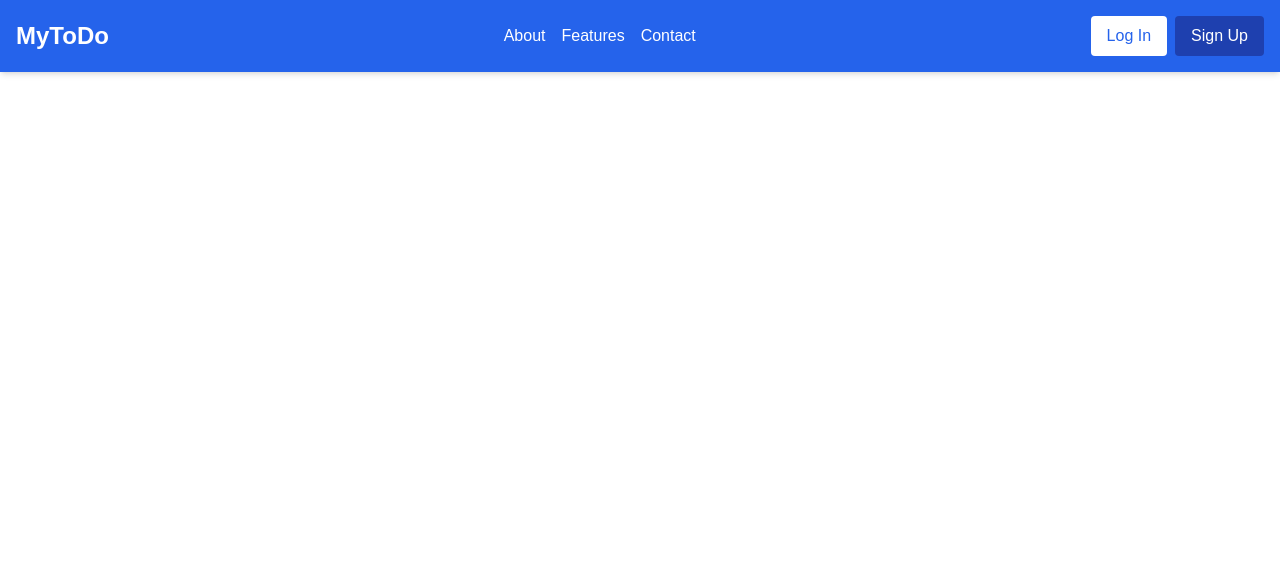
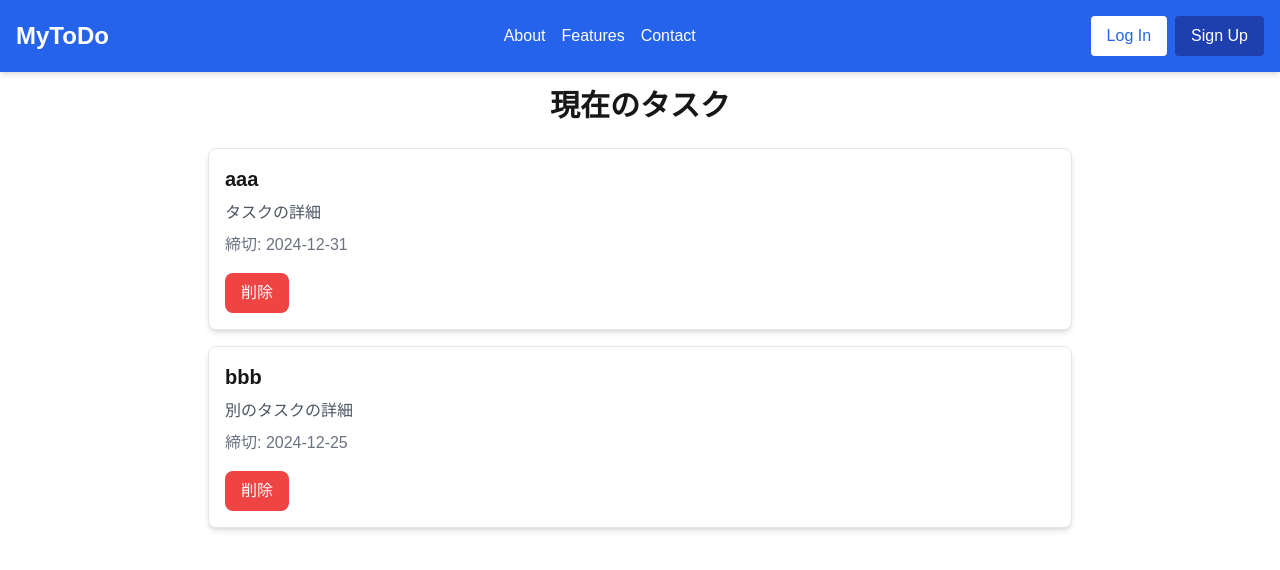
Before and after one commit to mafyyu/todoapp, a Next.js app: page /home in a window 1280 px wide. Shown: the top 570 px of the page. Built offline with nearby package versions, Linux system fonts and the light colour scheme.

Commit message:
feat:homeページのUI作成

```diff
--- a/app/home/page.tsx
+++ b/app/home/page.tsx
@@ -1,12 +1,63 @@
 import { Header } from "../components/Header";
-import React from 'react';
 
-const Home = ()=>{
-    return (
-        <>
-        <Header></Header>
-        </>
-    )
+
+const Home = () => {
+  // サンプルタスクデータ
+  const tasks = ([
+    {
+      id: 1,
+      title: "aaa",
+      description: "タスクの詳細",
+      due_date: "2024-12-31",
+      tags: ["重要", "仕事"],
+    },
+    {
+      id: 2,
+      title: "bbb",
+      description: "別のタスクの詳細",
+      due_date: "2024-12-25",
+      tags: ["個人的", "買い物"],
+    },
+  ]);
+
+
+
+  return (
+    <>
+      <Header />
+      <div className="max-w-4xl mx-auto p-4">
+        <h1 className="text-3xl font-semibold text-center mb-6">現在のタスク</h1>
+        <div className="space-y-4">
+          {tasks.length === 0 ? (
+            <p className="text-center text-lg">タスクはありません。</p>
+          ) : (
+            tasks.map((task) => (
+              <div
+                key={task.id}
+                className="p-4 border rounded-lg shadow-md bg-white"
+              >
+                <h2 className="text-xl font-bold">{task.title}</h2>
+                {task.description && (
+                  <p className="text-gray-600 mt-2">{task.description}</p>
+                )}
+                {task.due_date && (
+                  <p className="text-gray-500 mt-2">締切: {task.due_date}</p>
+                )}
+
+                {/* 削除ボタン */}
+                <button
+                  onClick={""}
+                  className="mt-4 px-4 py-2 bg-red-500 text-white rounded-lg hover:bg-red-600"
+                >
+                  削除
+                </button>
+              </div>
+            ))
+          )}
+        </div>
+      </div>
+    </>
+  );
 };
 
 export default Home;
```
